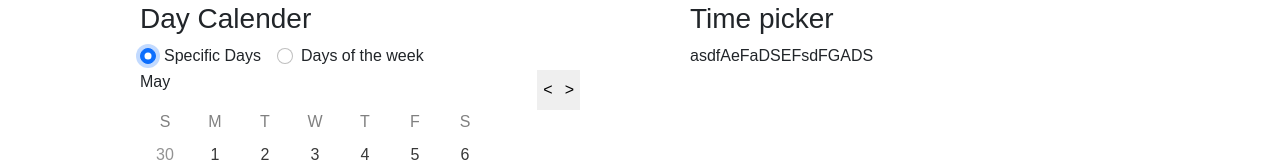
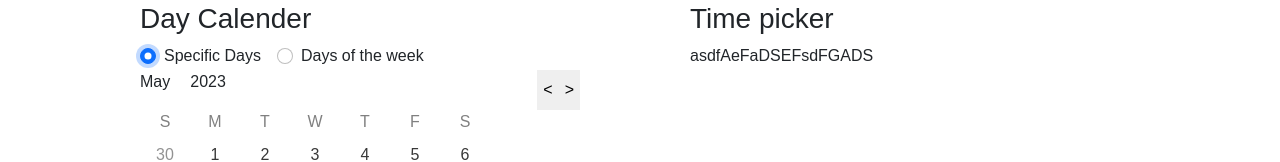
Before and after one commit to Samukat/makeatime, a React (Create React App) app in the folder client/: page /create in a window 1280 px wide. Both pictures are taken after a click on the radio button "Specific Days". Shown: the part 282-444 px from the top of the page. Built offline with nearby package versions, Linux system fonts and the light colour scheme.

Commit message:
fixed cal

```diff
--- a/client/src/components/pages/create_page/daySelector.tsx
+++ b/client/src/components/pages/create_page/daySelector.tsx
@@ -36,11 +36,6 @@ const DaySelector:React.FC<Props> = (props) => { //on sellect is a prop function
     //calender date stuff
     let today = startOfToday();
     const [currentMonth, setCurrentMonth] = useState(today);
-
-
-
-
-
 
     //clearing
     const handleClear = (cal_type: string) => {
@@ -127,8 +122,9 @@ const DaySelector:React.FC<Props> = (props) => { //on sellect is a prop function
                 <div className = 'calendar-section'>
                     <div className='calender-cont'>
                         <p>{monthNames[currentMonth.getMonth()]}</p>
-                        <button className='btnleft' onClick={()=>{setCurrentMonth(addMonths(currentMonth,1))}}> {"<"} </button>
-                        <button className='btnright' onClick={()=>{setCurrentMonth(addMonths(currentMonth,-1))}}> {">"} </button>
+                        <p>{currentMonth.getFullYear()}</p>
+                        <button className='btnleft' onClick={()=>{setCurrentMonth(addMonths(currentMonth,-1))}}> {"<"} </button>
+                        <button className='btnright' onClick={()=>{setCurrentMonth(addMonths(currentMonth,1))}}> {">"} </button>
                     </div>
                     <div className="calender-days" onMouseDown={() => setIsMouseDown(true)} onMouseLeave={() => setIsMouseDown(false)} >
                         <p className='dayTitles'>S</p>
--- a/client/src/components/pages/create_page/style.scss
+++ b/client/src/components/pages/create_page/style.scss
@@ -95,6 +95,7 @@
 
     p{
         justify-self: left;
+        margin-right: 20px;
     }
     button{
         border: 0;
```
